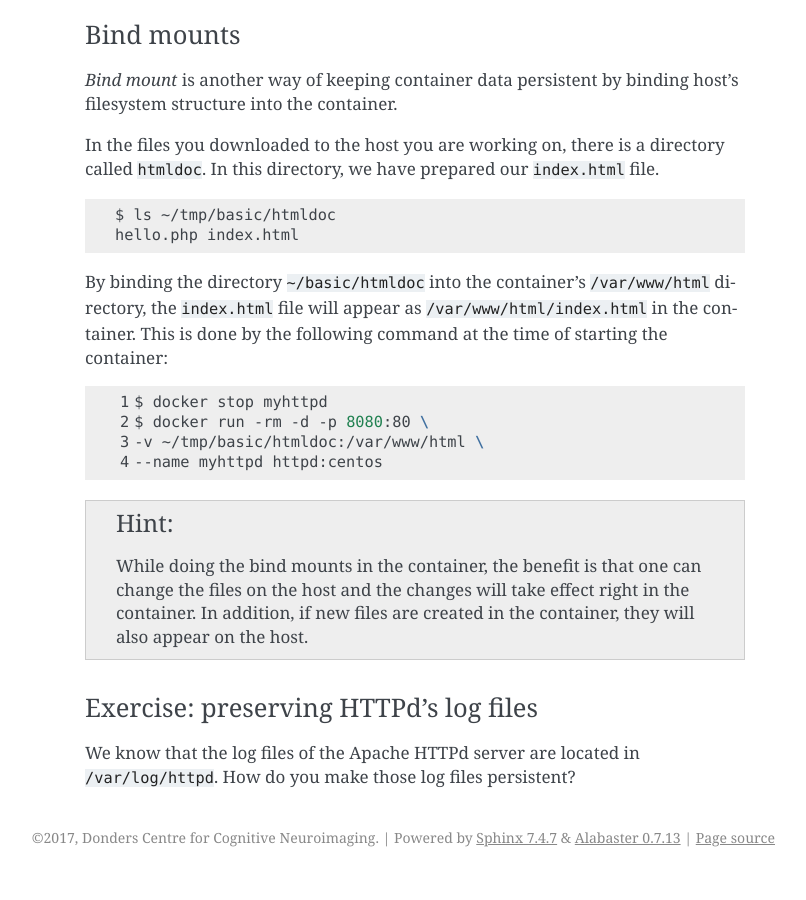
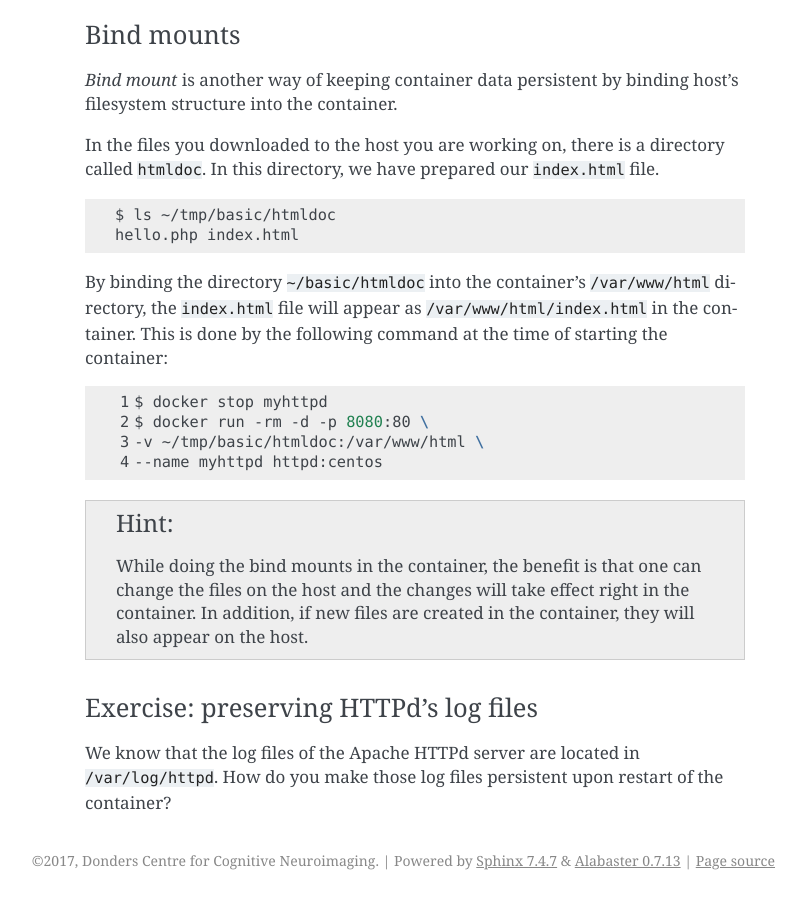
Before and after one commit to Donders-Institute/docker-swarm-setup, a Sphinx documentation site: the page built from doc/tutorial/basic.rst, in a window 1280 px wide and 900 px high, scrolled down 7783 px. Shown: the whole window, without its empty margins (335-1141 px from the left). Built offline with Sphinx 7.4.7, drawn with Linux system fonts in a browser that asks for light colours; before the commit the page ends 8660 px from its top, so only the background shows below that.

Commit message:
Update basic.rst

```diff
--- a/doc/tutorial/basic.rst
+++ b/doc/tutorial/basic.rst
@@ -311,4 +311,4 @@
 Exercise: preserving HTTPd's log files
 --------------------------------------
 
-We know that the log files of the Apache HTTPd server are located in ``/var/log/httpd``.  How do you make those log files persistent?
+We know that the log files of the Apache HTTPd server are located in ``/var/log/httpd``.  How do you make those log files persistent upon restart of the container?
```
